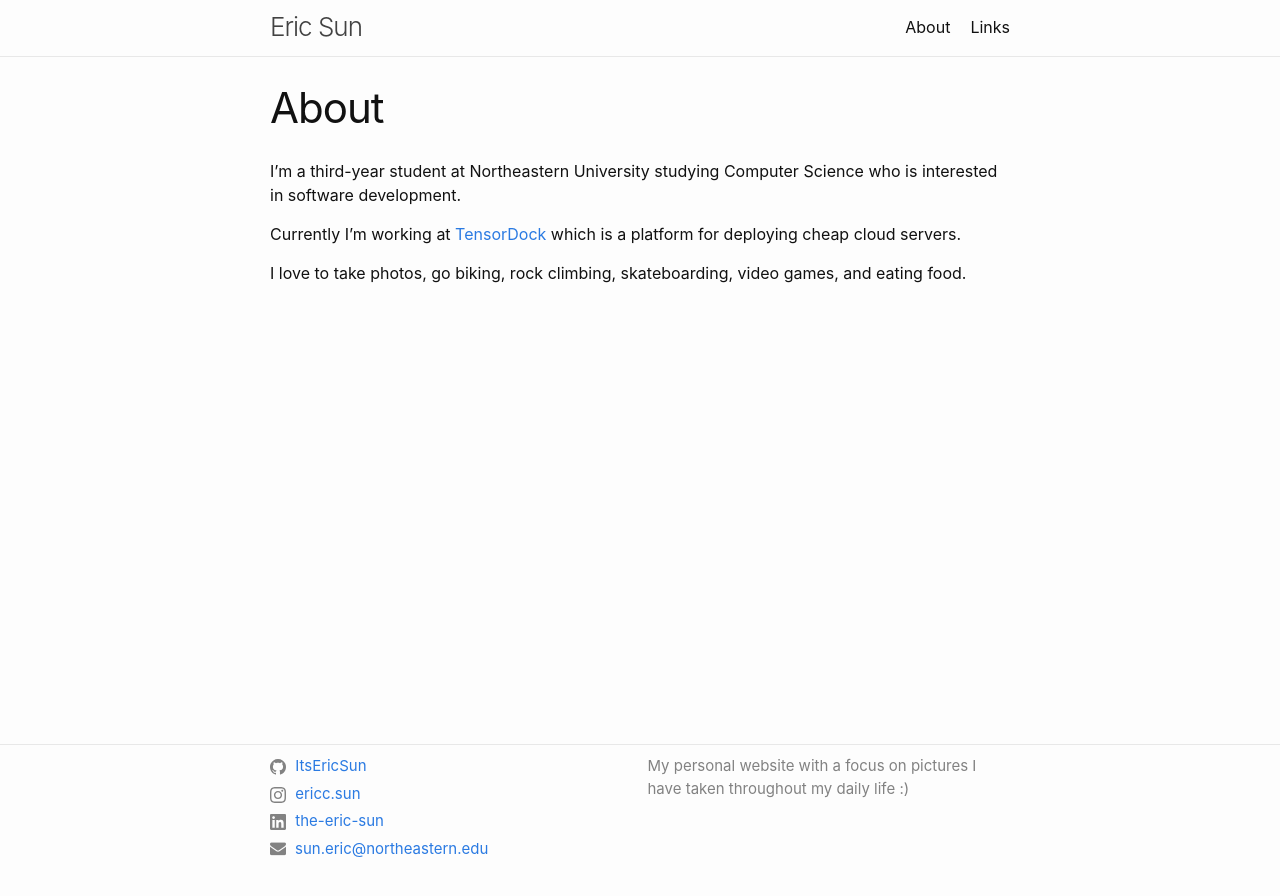
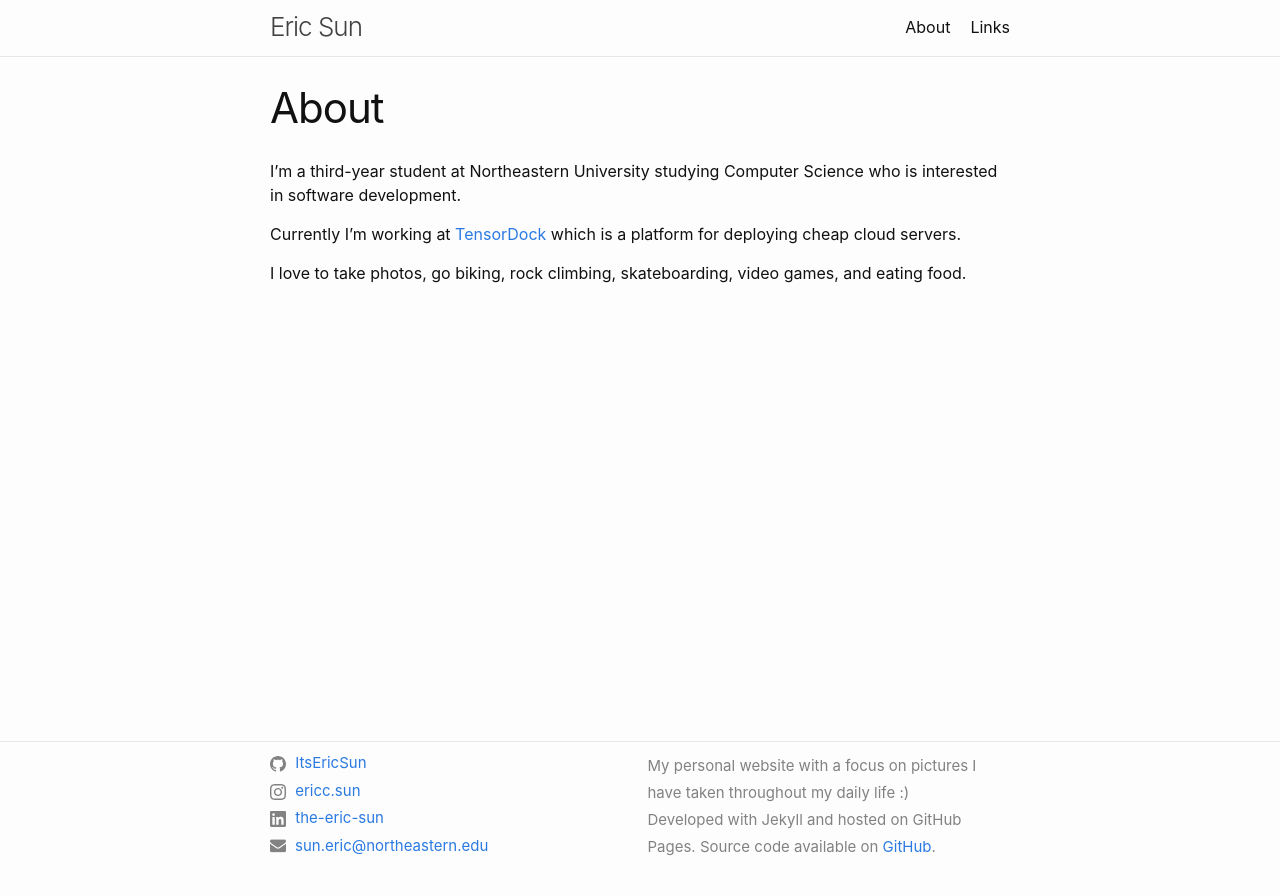
Before and after one commit to ItsEricSun/itsericsun.github.io, a Jekyll site: the page built from about.markdown, in a window 1280 px wide. Shown: the top 896 px of the page. Built offline with Jekyll 4.4.1, drawn with Linux system fonts in a browser that asks for light colours.

Commit message:
add README and source code to footer

```diff
--- a/_config.yml
+++ b/_config.yml
@@ -23,8 +23,9 @@ title: Eric Sun
 email: sun.eric@northeastern.edu
 description: >- # this means to ignore newlines until "baseurl:"
   ʕっ•ᴥ•ʔっ
-footer_description: >- # this means to ignore newlines until "baseurl:"
+footer_description: |
   My personal website with a focus on pictures I have taken throughout my daily life :)
+  Developed with Jekyll and hosted on GitHub Pages. Source code available on <a href="https://github.com/ItsEricSun/itsericsun.github.io">GitHub</a>.
 baseurl: "" # the subpath of your site, e.g. /blog
 url: "https://itsericsun.github.io" # the base hostname & protocol for your site, e.g. http://example.com
 instagram_username: ericc.sun
--- a/_includes/footer.html
+++ b/_includes/footer.html
@@ -27,7 +27,7 @@
       </div>
 
       <div class="footer-col footer-col-3">
-        <p>{{- site.footer_description | escape -}}</p>
+        <p style="line-height: 1.8;">{{- site.footer_description | newline_to_br}}</p>
       </div>
     </div>
 
```
Also changed, not shown: README.md (added).
